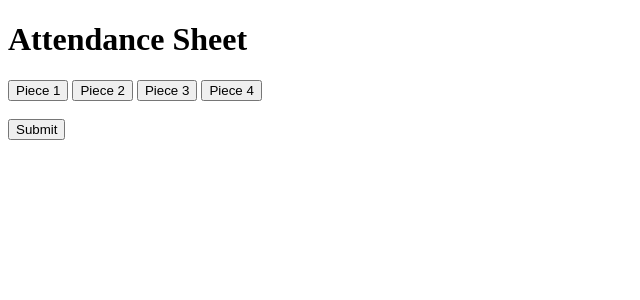
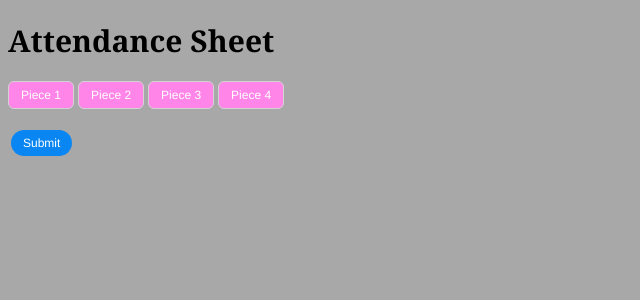
Before and after one commit to JaredShing/AttendanceSheetTest, a Jekyll site: the page index.html, which Jekyll copies as it is, in a window 1280 px wide. Shown: the top 300 px of the page, without its empty margins (0-640 px from the left). Built offline with Jekyll 4.4.1, drawn with Linux system fonts in a browser that asks for light colours.

Commit message:
Updated the files to include styling and fixes

```diff
--- a/attendance.js
+++ b/attendance.js
@@ -100,7 +100,7 @@
 	let newDiv = $("<div>", {"class": className});
 	let newH2 = $("<h2>", {"class": className});
 	newH2.append("Piece " + (value + 1));
-	let newTable = $("<table>", {"class": className, "id": "Table" + (value + 1), "border": "1"});
+	let newTable = $("<table>", {"class": className, "id": "Table" + (value + 1)});//, "border": "1"});
 
 
 	newTable.append(generateTableHeader());
@@ -118,11 +118,11 @@
 	let newTableHead = $("<thead>");
 	let newTableRow = $("<tr>");
 
-	let nameHeader = $("<th>", {"align": "center", "width": "300"});
+	let nameHeader = $("<th>", {"class": "name nameHead", "align": "center", "width": "300"});
 	nameHeader.append("Name:");
-	let attendanceHeader = $("<th>", {"align": "center", "width": "100"});
+	let attendanceHeader = $("<th>", {"class": "attendance attendanceHead", "align": "center", "width": "100"});
 	attendanceHeader.append("Attendance:");
-	let noteHeader = $("<th>", {"align": "center", "width": "500"});
+	let noteHeader = $("<th>", {"class": "attendance attendanceNote", "align": "center", "width": "500"});
 	noteHeader.append("Note:");
 
 	newTableRow.append(nameHeader);
@@ -138,7 +138,7 @@
 	for (var i = 0; i < allPieces[value].length; i++)
 	{
 		let newTableRow = $("<tr>");
-		let name = $("<td>");
+		let name = $("<td>", {"class": "name nameRow"});
 		name.append(allPieces[value][i].name);
 		let attendanceCheck = $("<td>");
 		let checkBox = $("<input>", {"type": "checkbox", "class": "attendance", "id": helperAttendId(value, i)});
@@ -292,5 +292,9 @@
 		document.getElementById("piece3Button").addEventListener("click", e => {clickButton(2)});
 		document.getElementById("piece2Button").addEventListener("click", e => {clickButton(1)});
 		document.getElementById("piece1Button").addEventListener("click", e => {clickButton(0)});
+		document.querySelectorAll(".pieceButton").forEach(pill =>
+		{
+			pill.addEventListener("click", () => pill.classList.toggle("pieceClicked"))
+		});
 	}
 )
--- a/index.html
+++ b/index.html
@@ -10,31 +10,31 @@
 		<script src="attendance.js"></script>
 	</head>
 
-	<h1>Attendance Sheet</h1>
 	<body>
-		<button id="piece1Button">Piece 1</button>
-		<button id="piece2Button">Piece 2</button>
-		<button id="piece3Button">Piece 3</button>
-		<button id="piece4Button">Piece 4</button>
+		<h1>Attendance Sheet</h1>
+		<button class="pieceButton" id="piece1Button">Piece 1</button>
+		<button class="pieceButton" id="piece2Button">Piece 2</button>
+		<button class="pieceButton" id="piece3Button">Piece 3</button>
+		<button class="pieceButton" id="piece4Button">Piece 4</button>
 
 		<div class="Piece1">
 			<h2 class="Piece1">Piece 1</h2>
-			<table class="Piece1" id="Table1" border="1"><!--   width="500" height="100"-->
+			<table class="Piece1" id="Table1"><!--   width="500" height="100"-->
 				<thead>
 					<tr>
-						<th align="center" width="300">Name:</th>
-						<th align="center" width="100">Attendance:</th>
-						<th align="center" width="500">Note:</th>
+						<th class="name nameHead" align="center" width="300">Name:</th>
+						<th class="attendance attendanceHead" align="center" width="100">Attendance:</th>
+						<th class="attendance attendanceNote" align="center" width="500">Note:</th>
 					</tr>
 				</thead>
 				<tbody>
 					<tr>
-						<td align="center">Jared Shing</td>
+						<td class="name nameRow" align="center">Jared Shing</td>
 						<td align="center"><input type="checkbox" class="attendance" id="p1CheckJaredShing"></td>
 						<td align="center"><textarea name="text" wrap="soft" rows="2" cols="80" id="p1NoteJaredShing"></textarea></td>
 					</tr>
 					<tr>
-						<td align="center">Jacob Shore</td>
+						<td class="name nameRow" align="center">Jacob Shore</td>
 						<td align="center"><input type="checkbox" class="attendance" id="p1CheckJacobShore"></td>
 						<td align="center"><textarea name="text" wrap="soft" rows="2" cols="80" id="p1NoteJacobShore"></textarea></td>
 					</tr>
@@ -44,22 +44,22 @@
 
 		<div class="Piece2">
 			<h2 class="Piece2">Piece 2</h2>
-			<table class="Piece2" id="Table2" border="1"><!-- width="500" height="100"-->
+			<table class="Piece2" id="Table2"><!-- width="500" height="100"-->
 				<thead>
 					<tr>
-						<th align="center" width="300">Name:</th>
-						<th align="center" width="100">Attendance:</th>
-						<th align="center" width="500">Note:</th>
+						<th class="name nameHead" align="center" width="300">Name:</th>
+						<th class="attendance attendanceHead" align="center" width="100">Attendance:</th>
+						<th class="attendance attendanceNote" align="center" width="500">Note:</th>
 					</tr>
 				</thead>
 				<tbody>
 					<tr>
-						<td align="center">Black Rook 1</td>
+						<td class="name nameRow" align="center">Black Rook 1</td>
 						<td align="center"><input type="checkbox" class="attendance" id="p2CheckBlackRook1"></td>
 						<td align="center"><textarea name="text" wrap="soft" rows="2" cols="80" id="p2NoteBlackRook1"></textarea></td>
 					</tr>
 					<tr>
-						<td align="center">Black Rook 2</td>
+						<td class="name nameRow" align="center">Black Rook 2</td>
 						<td align="center"><input type="checkbox" class="attendance" id="p2CheckBlackRook2"></td>
 						<td align="center"><textarea name="text" wrap="soft" rows="2" cols="80" id="p2NoteBlackRook2"></textarea></td>
 					</tr>
@@ -69,32 +69,32 @@
 
 		<div class="Piece3">
 			<h2 class="Piece3">Piece 3</h2>
-			<table class="Piece2" id="Table3" border="1"><!-- width="500" height="100"-->
+			<table class="Piece2" id="Table3"><!-- width="500" height="100"-->
 				<thead>
 					<tr>
-						<th align="center" width="300">Name:</th>
-						<th align="center" width="100">Attendance:</th>
-						<th align="center" width="500">Note:</th>
+						<th class="name nameHead" align="center" width="300">Name:</th>
+						<th class="attendance attendanceHead" align="center" width="100">Attendance:</th>
+						<th class="attendance attendanceNote" align="center" width="500">Note:</th>
 					</tr>
 				</thead>
 				<tbody>
 					<tr>
-						<td align="center">NEW Thing</td>
+						<td class="name nameRow" align="center">NEW Thing</td>
 						<td align="center"><input type="checkbox" class="attendance" id="p3CheckNewThing"></td>
 						<td align="center"><textarea name="text" wrap="soft" rows="2" cols="80" id="p3NoteNewThing"></textarea></td>
 					</tr>
 					<tr>
-						<td align="center">Another One</td>
+						<td class="name nameRow" align="center">Another One</td>
 						<td align="center"><input type="checkbox" class="attendance" id="p3CheckAnotherOne"></td>
 						<td align="center"><textarea name="text" wrap="soft" rows="2" cols="80" id="p3NoteAnotherOne"></textarea></td>
 					</tr>
 					<tr>
-						<td align="center">ABCDEF GHIJKLMN</td>
+						<td class="name nameRow" align="center">ABCDEF GHIJKLMN</td>
 						<td align="center"><input type="checkbox" class="attendance" id="p3CheckABCDEFGHIJKLMN"></td>
 						<td align="center"><textarea name="text" wrap="soft" rows="2" cols="80" id="p3NoteABCDEFGHIJKLMN"></textarea></td>
 					</tr>
 					<tr>
-						<td align="center">OPQRSTUVWX YZ</td>
+						<td class="name nameRow" align="center">OPQRSTUVWX YZ</td>
 						<td align="center"><input type="checkbox" class="attendance" id="p3CheckOPQRSTUVWXYZ"></td>
 						<td align="center"><textarea name="text" wrap="soft" rows="2" cols="80" id="p3NoteOPQRSTUVWXYZ"></textarea></td>
 					</tr>
@@ -104,32 +104,32 @@
 
 		<div class="Piece4">
 			<h2 class="Piece4">Piece 4</h2>
-			<table class="Piece2" id="Table4" border="1"><!-- width="500" height="100"-->
+			<table class="Piece2" id="Table4"><!-- width="500" height="100"-->
 				<thead>
 					<tr>
-						<th align="center" width="300">Name:</th>
-						<th align="center" width="100">Attendance:</th>
-						<th align="center" width="500">Note:</th>
+						<th class="name nameHead" align="center" width="300">Name:</th>
+						<th class="attendance attendanceHead" align="center" width="100">Attendance:</th>
+						<th class="attendance attendanceNote" align="center" width="500">Note:</th>
 					</tr>
 				</thead>
 				<tbody>
 					<tr>
-						<td align="center">White Pawn 1</td>
+						<td class="name nameRow" align="center">White Pawn 1</td>
 						<td align="center"><input type="checkbox" class="attendance" id="p4CheckWhitePawn1"></td>
 						<td align="center"><textarea name="text" wrap="soft" rows="2" cols="80" id="p4NoteWhitePawn1"></textarea></td>
 					</tr>
 					<tr>
-						<td align="center">White Pawn 2</td>
+						<td class="name nameRow" align="center">White Pawn 2</td>
 						<td align="center"><input type="checkbox" class="attendance" id="p4CheckWhitePawn2"></td>
 						<td align="center"><textarea name="text" wrap="soft" rows="2" cols="80" id="p4NoteWhitePawn2"></textarea></td>
 					</tr>
 					<tr>
-						<td align="center">White Pawn 3</td>
+						<td class="name nameRow" align="center">White Pawn 3</td>
 						<td align="center"><input type="checkbox" class="attendance" id="p4CheckWhitePawn3"></td>
 						<td align="center"><textarea name="text" wrap="soft" rows="2" cols="80" id="p4NoteWhitePawn3"></textarea></td>
 					</tr>
 					<tr>
-						<td align="center">White Pawn 4</td>
+						<td class="name nameRow" align="center">White Pawn 4</td>
 						<td align="center"><input type="checkbox" class="attendance" id="p4CheckWhitePawn4"></td>
 						<td align="center"><textarea name="text" wrap="soft" rows="2" cols="80" id="p4NoteWhitePawn4"></textarea></td>
 					</tr>
--- a/randomTest.css
+++ b/randomTest.css
@@ -1,13 +1,67 @@
+html
+{
+	background-color:  rgb(168, 168, 168);
+	/*
+		rgb(117, 117, 117)
+		rgb(255, 255, 255)
+		rgb(58, 66, 66)
+		rgb(64, 64, 64)
+		rgb(131, 145, 138);
+		rgb(114, 161, 151);
+	*/
+}
+
+h1
+{
+	font-size: 30px;
+	font-family:  Georgia, sans-serif;
+	color:  rgb(0, 0, 0);
+}
+
+h2
+{
+	font-family:  Georgia, sans-serif;
+	color:  rgb(0, 0, 0);
+}
+
 table
 {
 	border-collapse:  collapse;
-	border:  5px;
+	border-radius:  10px 10px 0 0;
+	overflow:  hidden;
+	box-shadow: 0 0 20px rgba(0, 0, 0, 0.3);
+	/*
+	border:  solid gray 1.5px;
 	border-radius:  5px;
-	/*
-	margin-right:	auto;
-	margin-left:	auto;
 	*/
+	text-align:  center;
+	margin-left:  auto;
+	margin-right:  auto;
+
+	background-color:  rgb(255, 255, 255);
 }
+
+thead
+{
+	background-color: rgb(255, 168, 38);
+}
+
+tr
+{
+	border-bottom:  1px solid rgb(217, 217, 217);
+}
+
+tr:last-of-type
+{
+	border-bottom:  2px solid rgb(255, 168, 38);
+}
+
+/*
+.nameRow
+{
+	border-right:  1px solid rgb(217, 217, 217);;
+}
+*/
 
 textarea
 {
@@ -15,4 +69,42 @@
 	resize:  none;
 	width:  600px;
 	height:  35px;
+	background-color:  rgb(237, 237, 237);
+	border-radius:  5px;
 }
+
+.pieceButton
+{
+	font-size:  12px;
+	font-family:  Helvetica, sans-serif;
+	padding:  0.5em 1em;
+	color:  rgb(255, 255, 255);
+	background:  rgb(255, 133, 233);
+	border-radius:  0.5em;
+	border:  0.1em solid lightgray;
+	outline:  0.2em;
+}
+
+.pieceClicked
+{
+	background:  rgb(255, 31, 214);
+}
+
+#submitButton
+{
+	font-size:  12px;
+	font-family:  Helvetica, sans-serif;
+	padding:  0.5em 1em;
+	margin:  0.25em;
+	border-radius:  3em;
+	border:  none;
+	outline:  none;
+	color:  rgb(255, 255, 255);
+	background:  rgb(10, 134, 242);
+	cursor:  pointer;
+}
+
+#submitButton:hover
+{
+	background:  rgb(10, 112, 201);
+}
```
